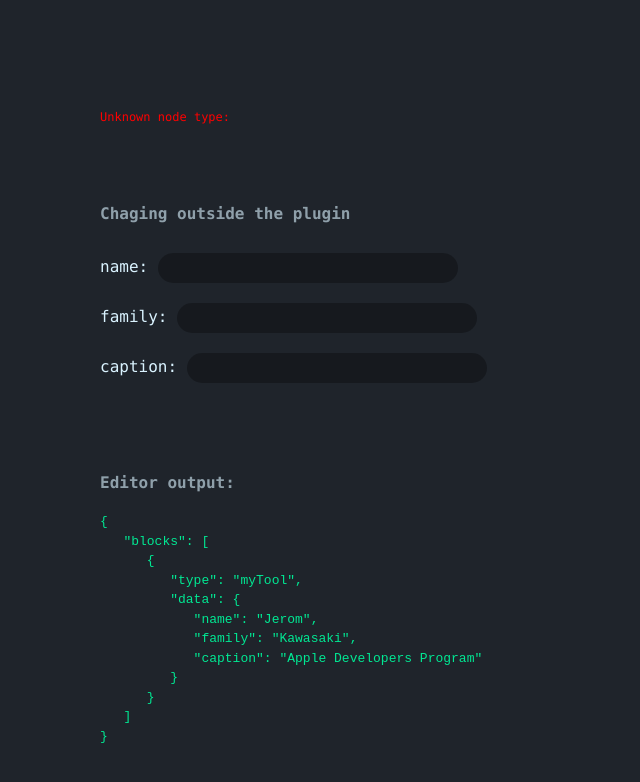
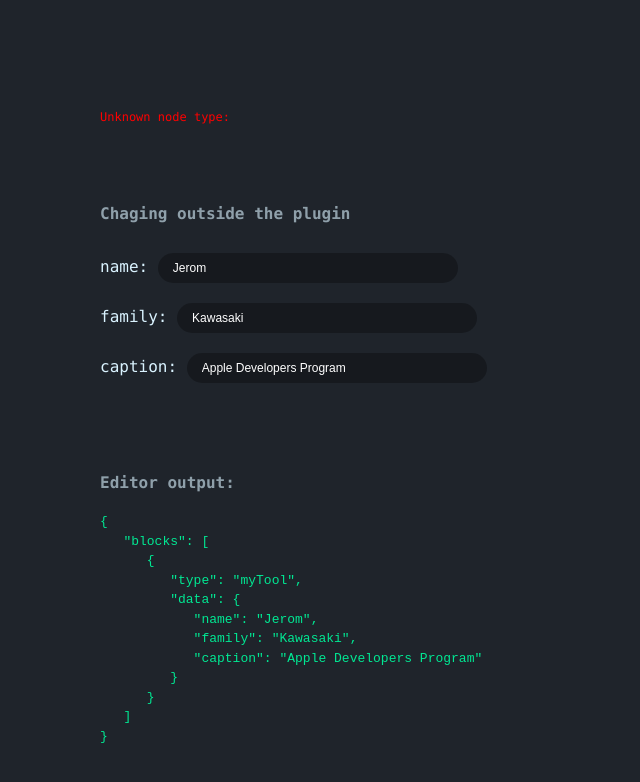
Before and after one commit to neSpecc/editor-reactive, a website built with Parcel: page src/index.html in a window 1280 px wide. Shown: the whole page, without its empty margins (0-640 px from the left). Built offline with nearby package versions, Linux system fonts and the light colour scheme.

Commit message:
update index page

```diff
--- a/src/index.html
+++ b/src/index.html
@@ -4,9 +4,9 @@
 
 <div class="demo">
     <h4 >Chaging outside the plugin </h4>
-    name: <input type="text" oninput="change({name: this.value})"> <br>
-    family: <input type="text" oninput="change({family: this.value})"> <br>
-    caption: <input type="text" oninput="change({caption: this.value})">
+    name: <input type="text" oninput="change({name: this.value})" value="Jerom"> <br>
+    family: <input type="text" oninput="change({family: this.value})" value="Kawasaki"> <br>
+    caption: <input type="text" oninput="change({caption: this.value})" value="Apple Developers Program">
 </div>
 
 <div class="output">
```
